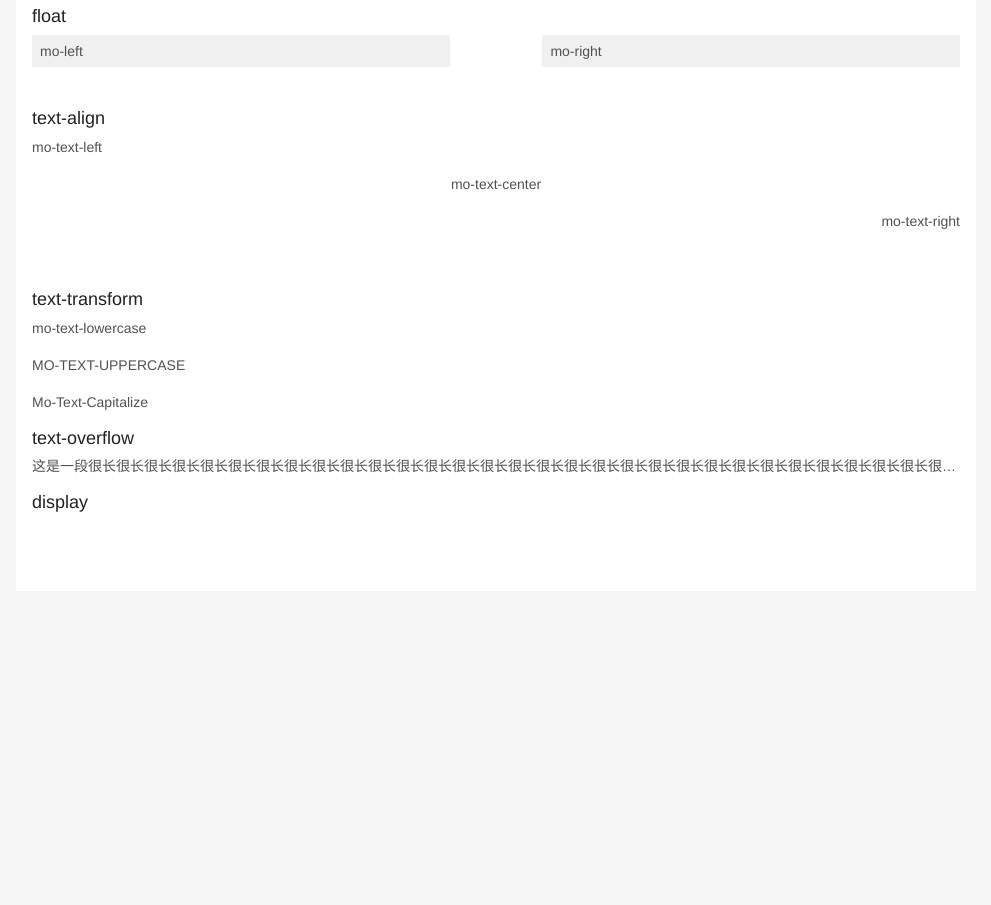
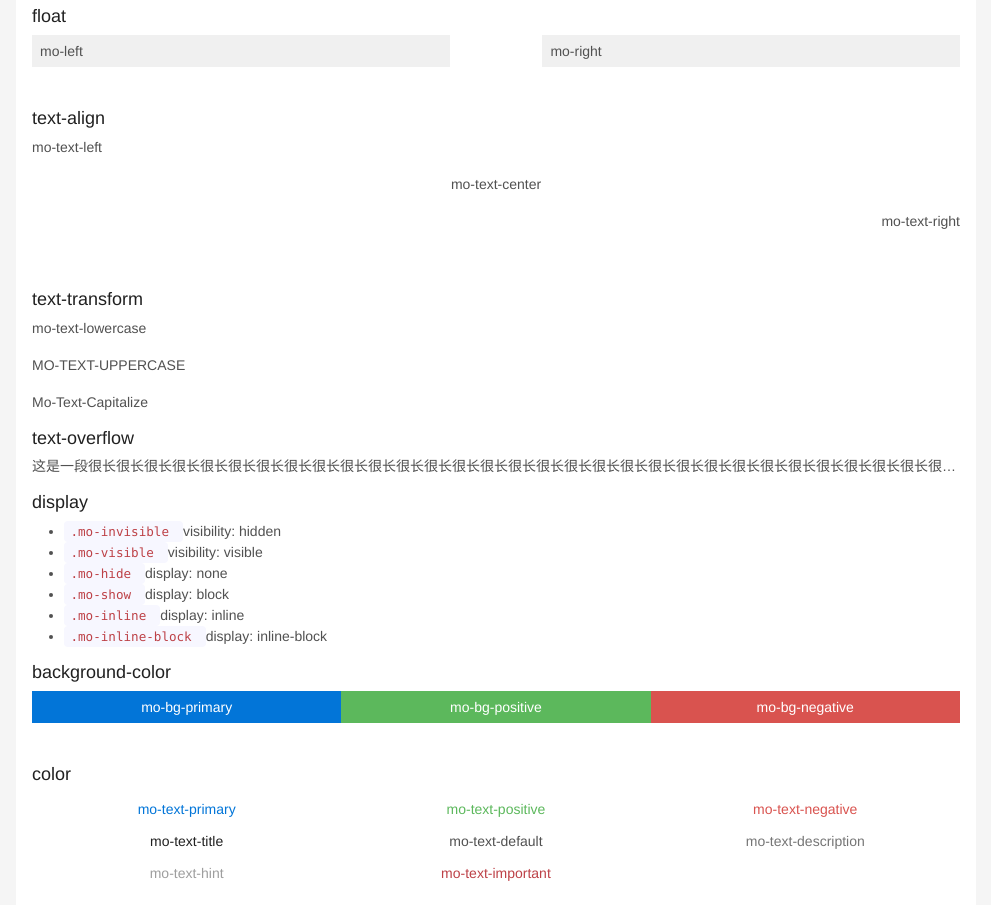
Before and after one commit to S-mohan/mo-css, a website: page demo/utils.html in a window 1280 px wide. Shown: the part 123-1028 px from the top of the page, without its empty margins (144-1135 px from the left). Before the commit the page ends 800 px from the top, so only its background shows below. Drawn offline with Linux system fonts and the light colour scheme.

Commit message:
update demo

```diff
--- a/demo/utils.html
+++ b/demo/utils.html
@@ -15,6 +15,13 @@
 			height: 2rem;
 			padding: .5rem;
 			line-height: 1rem;
+		}
+		.demo-block-three {
+			width: 33.33%;
+			height: 2rem;
+			padding: .5rem;
+			line-height: 1rem;
+			text-align: center;
 		}
 	</style>
 </head>
@@ -59,9 +66,45 @@
 				<h4>text-overflow</h4>
 				<p class="mo-text-overflow">这是一段很长很长很长很长很长很长很长很长很长很长很长很长很长很长很长很长很长很长很长很长很长很长很长很长很长很长很长很长很长很长很长很长很长很长很长很长很长很长很长很长很长很长很长很长很长很长很长很长很长很长很长很长很长很长很长很长很长很长很长很长很长很长很长很长很长很长很长很长很长很长很长很长很长很长很长很长很长很长很长很长很长很长很长很长很长很长很长很长很长很长很长很长的文本</p>
 				<h4>display</h4>
-				<pre>
-					<code></code>
-				</pre>
+				<ul>
+					<li>
+						<code>.mo-invisible </code> visibility: hidden
+					</li>
+					<li>
+						<code>.mo-visible </code> visibility: visible
+					</li>
+					<li>
+						<code>.mo-hide </code> display: none
+					</li>
+					<li>
+						<code>.mo-show </code>  display: block
+					</li>
+					<li>
+						<code>.mo-inline </code> display: inline
+					</li>
+					<li>
+						<code>.mo-inline-block </code> display: inline-block
+					</li>
+				</ul>
+				<h4>background-color</h4>
+				<div class="mo-clearfix">
+					<div class="demo-block-three mo-left mo-bg-primary">mo-bg-primary</div>
+					<div class="demo-block-three mo-left mo-bg-positive">mo-bg-positive</div>
+					<div class="demo-block-three mo-left mo-bg-negative">mo-bg-negative</div>
+				</div>
+				<br/>
+				<br/>
+				<h4>color</h4>
+				<div class="mo-clearfix">
+					<div class="demo-block-three mo-left mo-text-primary">mo-text-primary</div>
+					<div class="demo-block-three mo-left mo-text-positive">mo-text-positive</div>
+					<div class="demo-block-three mo-left mo-text-negative">mo-text-negative</div>
+					<div class="demo-block-three mo-left mo-text-title">mo-text-title</div>
+					<div class="demo-block-three mo-left mo-text-default">mo-text-default</div>
+					<div class="demo-block-three mo-left mo-text-description">mo-text-description</div>
+					<div class="demo-block-three mo-left mo-text-hint">mo-text-hint</div>
+					<div class="demo-block-three mo-left mo-text-important">mo-text-important</div>
+				</div>
 			</section>
 		</main>
 	</article>
```
